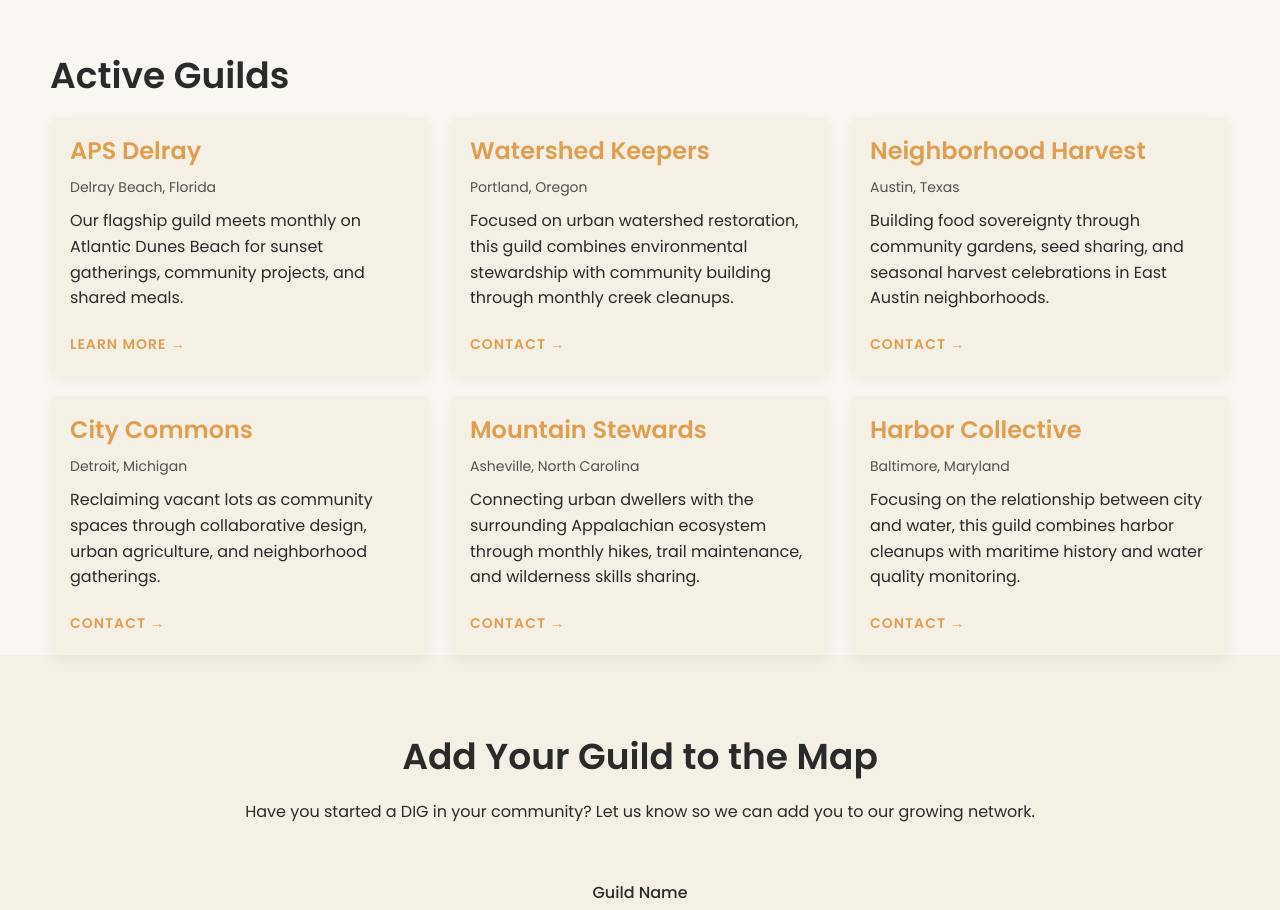
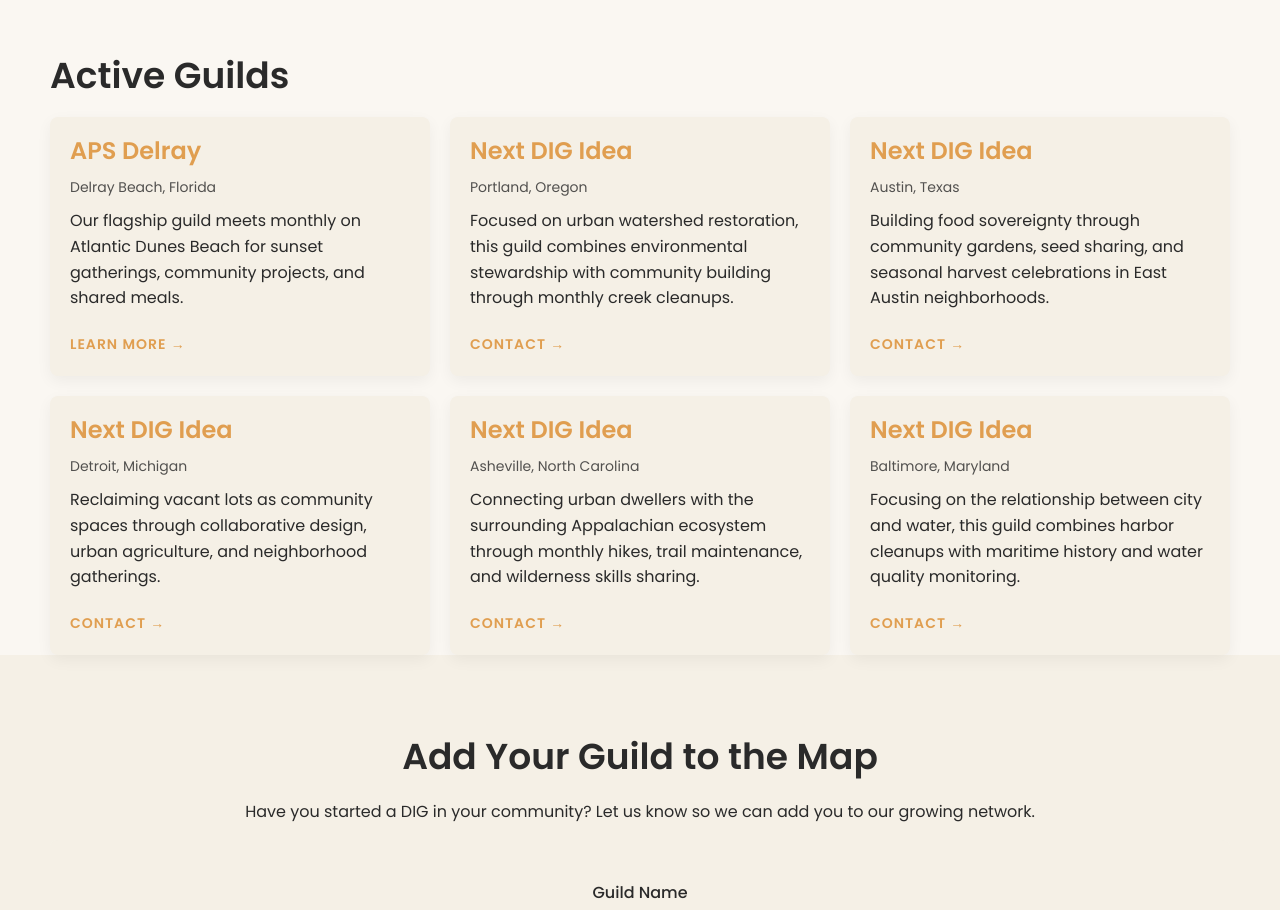
Before and after one commit to Blazeofiya/TheGuildQuest, a plain HTML site: page guilds.html in a window 1280 px wide. Shown: the part 1140-2050 px from the top of the page. Drawn offline with Linux system fonts and the light colour scheme.

Commit message:
Update guilds.html

```diff
--- a/guilds.html
+++ b/guilds.html
@@ -66,31 +66,31 @@
                         <a href="aps-delray.html" class="btn btn-text">Learn more <span class="arrow">→</span></a>
                     </div>
                     <div class="guild-card">
-                        <h3>Watershed Keepers</h3>
+                        <h3>Next DIG Idea</h3>
                         <p class="guild-location">Portland, Oregon</p>
                         <p class="guild-bio">Focused on urban watershed restoration, this guild combines environmental stewardship with community building through monthly creek cleanups.</p>
                         <a href="mailto:watershed@example.com" class="btn btn-text">Contact <span class="arrow">→</span></a>
                     </div>
                     <div class="guild-card">
-                        <h3>Neighborhood Harvest</h3>
+                        <h3>Next DIG Idea</h3>
                         <p class="guild-location">Austin, Texas</p>
                         <p class="guild-bio">Building food sovereignty through community gardens, seed sharing, and seasonal harvest celebrations in East Austin neighborhoods.</p>
                         <a href="mailto:harvest@example.com" class="btn btn-text">Contact <span class="arrow">→</span></a>
                     </div>
                     <div class="guild-card">
-                        <h3>City Commons</h3>
+                        <h3>Next DIG Idea</h3>
                         <p class="guild-location">Detroit, Michigan</p>
                         <p class="guild-bio">Reclaiming vacant lots as community spaces through collaborative design, urban agriculture, and neighborhood gatherings.</p>
                         <a href="mailto:commons@example.com" class="btn btn-text">Contact <span class="arrow">→</span></a>
                     </div>
                     <div class="guild-card">
-                        <h3>Mountain Stewards</h3>
+                        <h3>Next DIG Idea</h3>
                         <p class="guild-location">Asheville, North Carolina</p>
                         <p class="guild-bio">Connecting urban dwellers with the surrounding Appalachian ecosystem through monthly hikes, trail maintenance, and wilderness skills sharing.</p>
                         <a href="mailto:mountains@example.com" class="btn btn-text">Contact <span class="arrow">→</span></a>
                     </div>
                     <div class="guild-card">
-                        <h3>Harbor Collective</h3>
+                        <h3>Next DIG Idea</h3>
                         <p class="guild-location">Baltimore, Maryland</p>
                         <p class="guild-bio">Focusing on the relationship between city and water, this guild combines harbor cleanups with maritime history and water quality monitoring.</p>
                         <a href="mailto:harbor@example.com" class="btn btn-text">Contact <span class="arrow">→</span></a>
```
